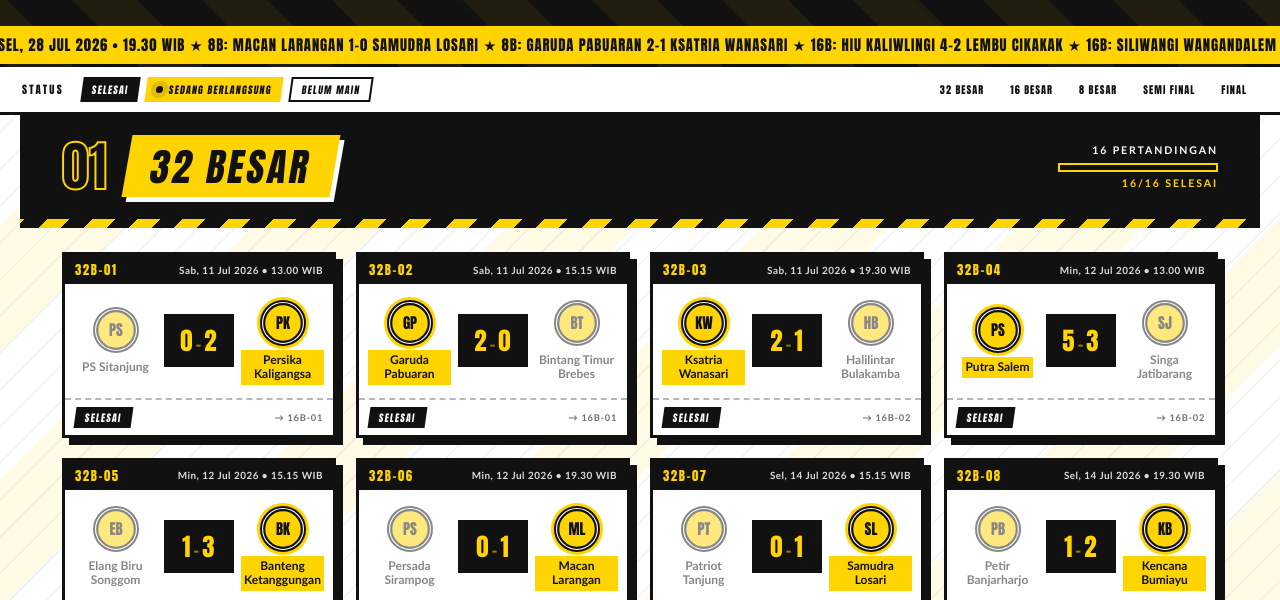
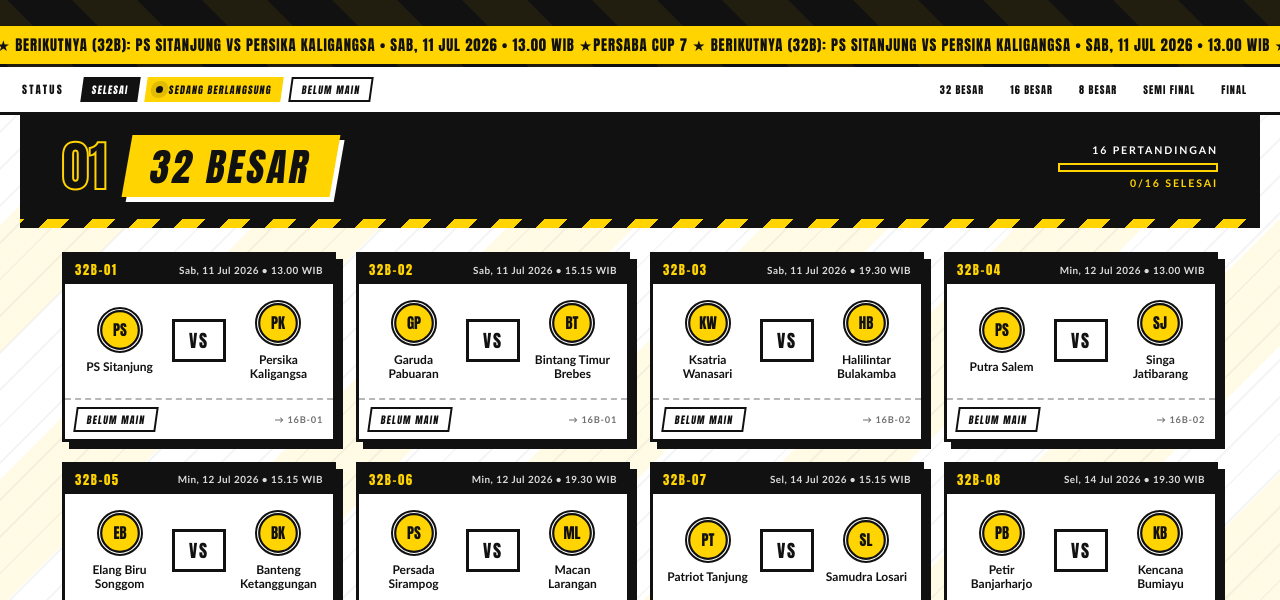
Before and after one commit to minanulaziz260/persaba, a plain HTML site: page index.html in a window 1280 px wide. Shown: the part 200-800 px from the top of the page. Drawn offline with Linux system fonts and the light colour scheme.

Commit message:
Reset scores and set future round logos to question marks

```diff
--- a/index.html
+++ b/index.html
@@ -387,7 +387,7 @@
    ===================================================================== */
 const TOURNAMENT_DATA = {
 
-  LIVE_MATCH: { round: 2, match: 2 },   // 8 Besar, laga ke-3 (indeks mulai dari 0)
+  LIVE_MATCH: null,   // null jika tidak ada laga yang sedang berlangsung
 
   TEAMS: [
     { name: "PS Sitanjung",          slug: "ps-sitanjung" },
@@ -474,21 +474,6 @@ const TOURNAMENT_DATA = {
   ]
 };
 
-/* =====================================================================
-   SIMULASI PLACEHOLDER — skor acak agar halaman terlihat "hidup".
-   >>> HAPUS SELURUH BLOK INI setelah skor asli diisi manual di atas. <<<
-   ===================================================================== */
-(function simulatePlaceholderScores() {
-  let seed = 20260712;
-  const rnd = () => { seed = (seed * 1103515245 + 12345) % 2147483648; return seed / 2147483648; };
-  const goals = () => Math.floor(rnd() * 4);
-  const decide = m => { let a = goals(), b = goals(); if (a === b) a += 1 + Math.floor(rnd() * 2); m.a = a; m.b = b; };
-  TOURNAMENT_DATA.rounds[0].matches.forEach(decide);          // 32 Besar: semua selesai
-  TOURNAMENT_DATA.rounds[1].matches.forEach(decide);          // 16 Besar: semua selesai
-  const q = TOURNAMENT_DATA.rounds[2].matches;                // 8 Besar : 2 selesai, 1 live
-  decide(q[0]); decide(q[1]);
-  q[2].a = 1; q[2].b = 1;                                     // laga LIVE (skor berjalan)
-})();
 /* ===================== AKHIR BLOK SIMULASI ===================== */
 
 
```
